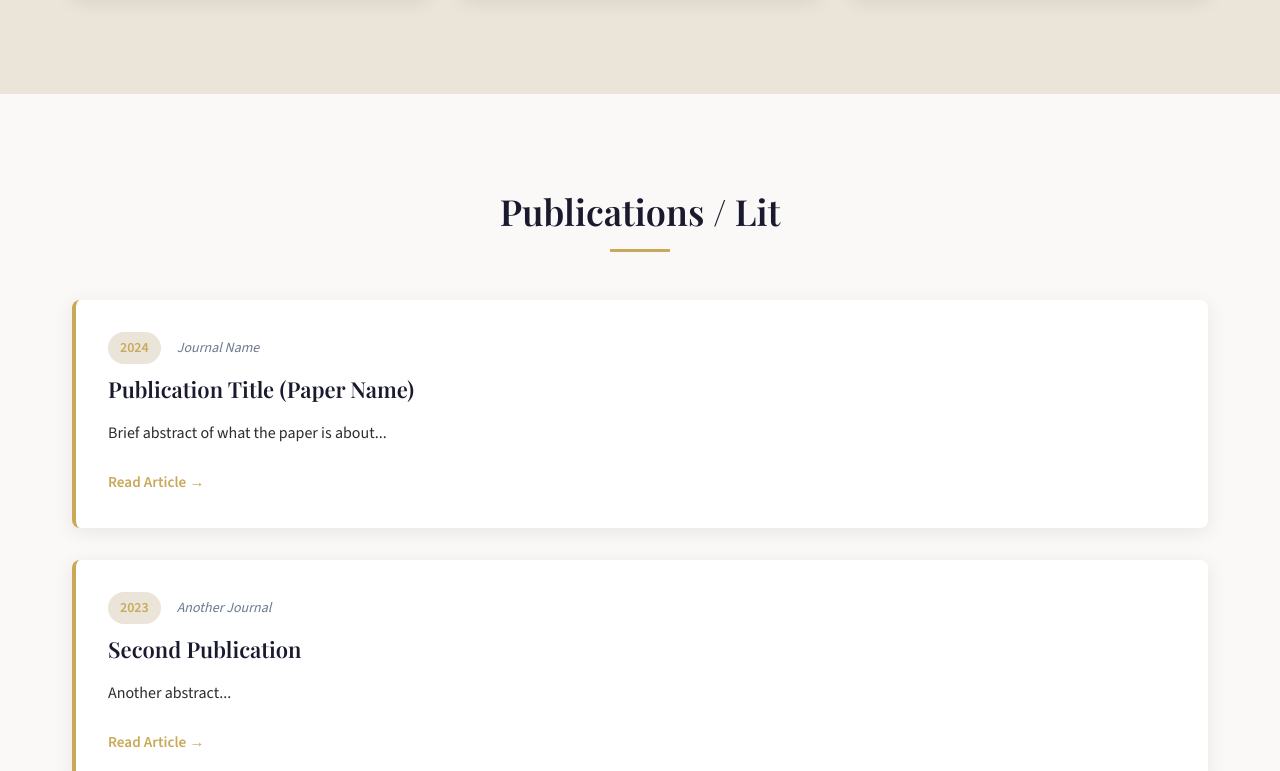
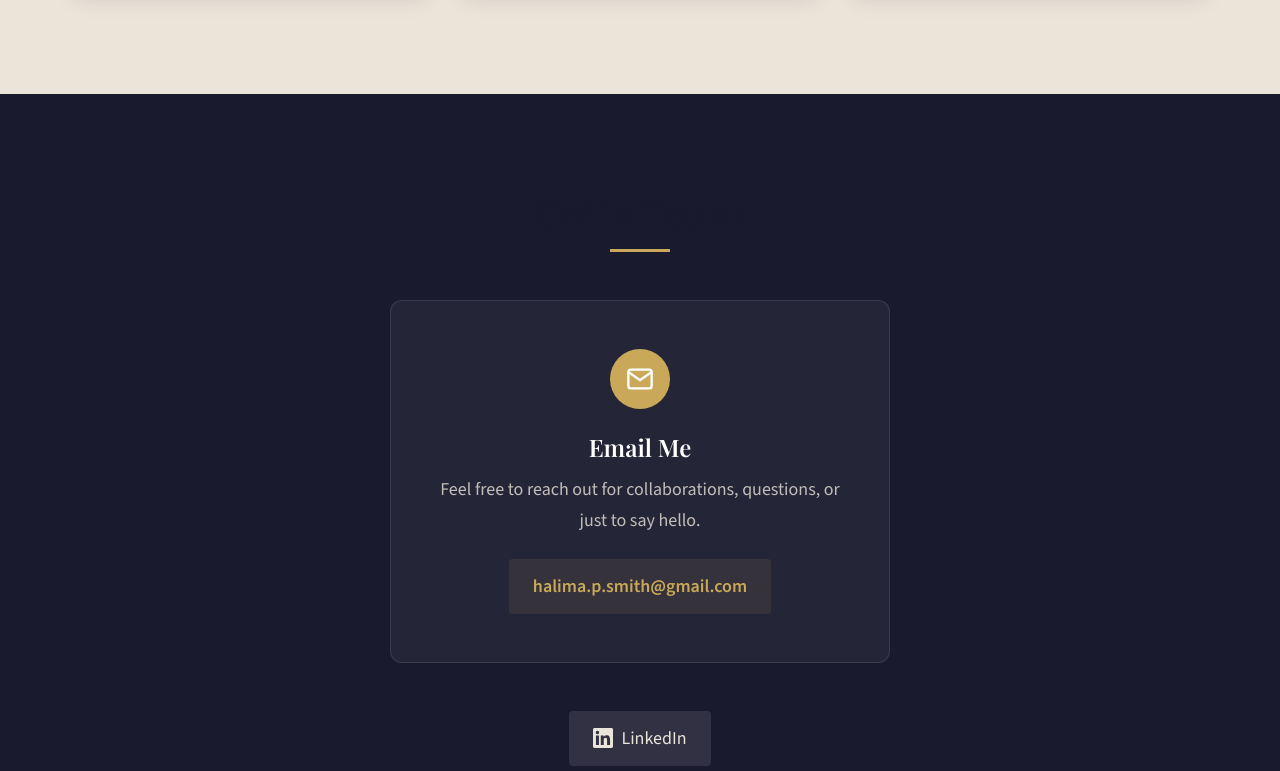
Before and after one commit to MatthewSmithwebdesign/Dr-Phillips-Smith, a Next.js app: page / in a window 1280 px wide. Shown: the part 4449-5220 px from the top of the page. Built offline with nearby package versions, Linux system fonts and the light colour scheme.

Commit message:
Comment out Publications section

```diff
--- a/src/app/page.tsx
+++ b/src/app/page.tsx
@@ -2,12 +2,12 @@ import Hero from "@/components/Hero";
 import About from "@/components/About";
 import Certifications from "@/components/Certifications";
 import Community from "@/components/Community";
-import Publications from "@/components/Publications";
+// import Publications from "@/components/Publications";
 import Contact from "@/components/Contact";
 import content from "@/data/content.json";
 
 export default function Home() {
-  const { profile, community, publications, settings } = content;
+  const { profile, community, settings } = content;
 
   return (
     <>
@@ -15,7 +15,7 @@ export default function Home() {
       <About profile={profile} />
       <Certifications certifications={profile.certifications || []} />
       <Community items={community} />
-      <Publications publications={publications} />
+      {/* <Publications publications={publications} /> */}
       <Contact settings={{ ...settings, email: profile.email }} />
     </>
   );
```
